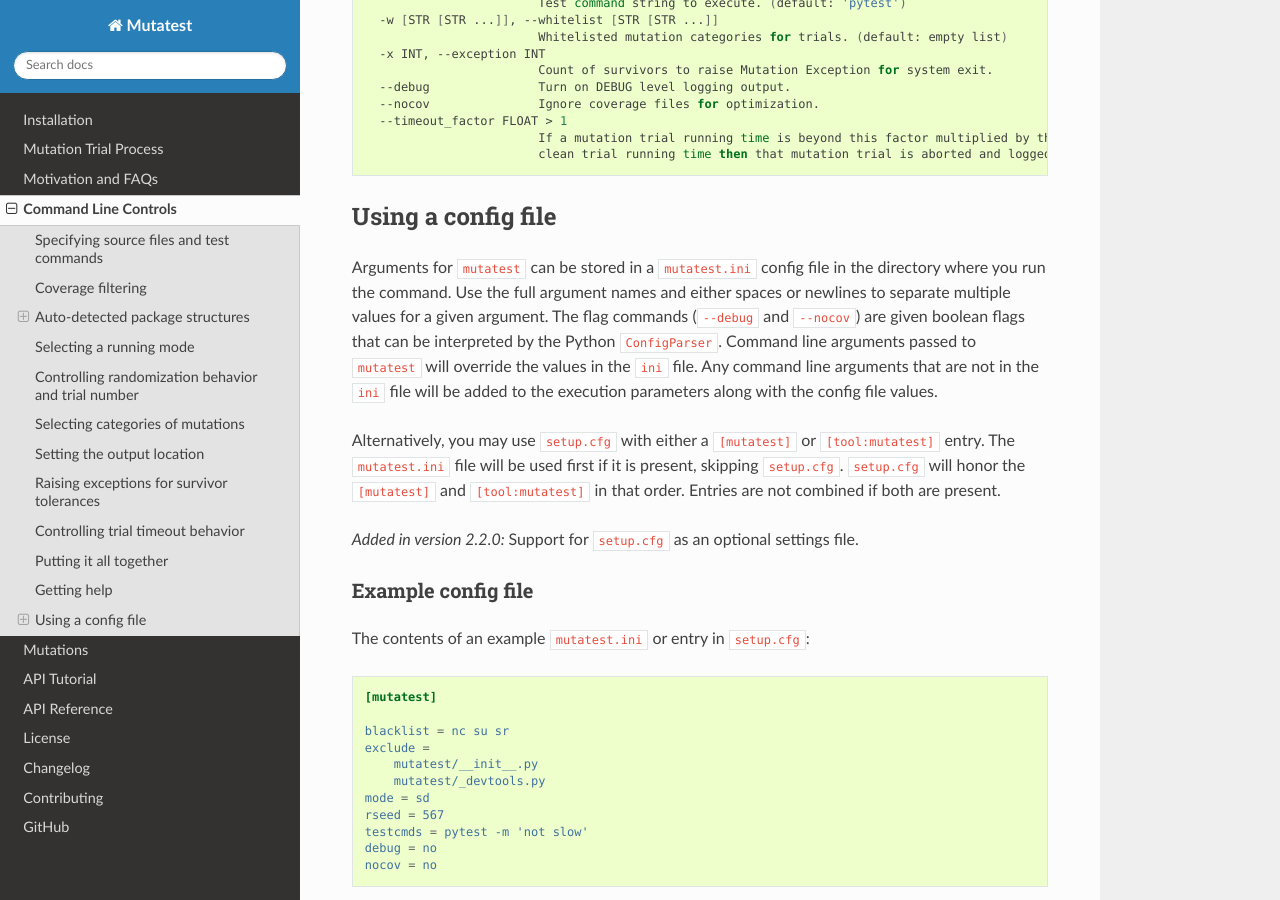
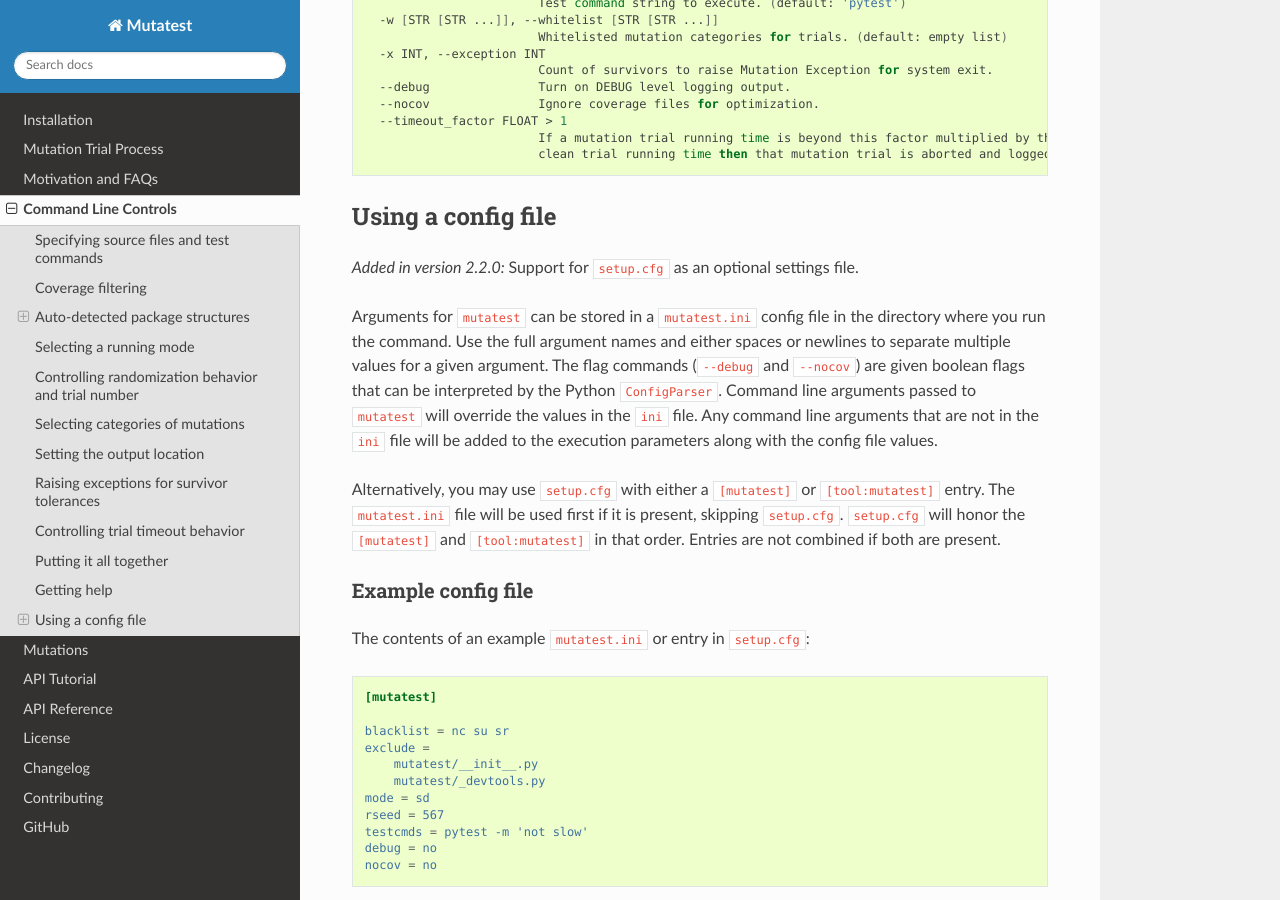
Before and after one commit to EvanKepner/mutatest, a Sphinx documentation site: the page built from docs/commandline.rst, in a window 1280 px wide and 900 px high, scrolled down 6421 px. Built offline with Sphinx 7.4.7 and the Read the Docs theme 2.0.0, drawn with Linux system fonts in a browser that asks for light colours; part of the change alters nothing that is shown.

```diff
--- a/docs/commandline.rst
+++ b/docs/commandline.rst
@@ -368,6 +368,9 @@ Run ``mutatest --help`` to see command line arguments and supported operations:
 Using a config file
 -------------------
 
+.. versionadded:: 2.2.0
+    Support for ``setup.cfg`` as an optional settings file.
+
 Arguments for ``mutatest`` can be stored in a ``mutatest.ini`` config file in the directory where
 you run the command.
 Use the full argument names and either spaces or newlines to separate multiple values for a given
@@ -383,8 +386,6 @@ The ``mutatest.ini`` file will be used first if it is present, skipping ``setup.
 ``setup.cfg`` will honor the ``[mutatest]`` and ``[tool:mutatest]`` in that order.
 Entries are not combined if both are present.
 
-.. versionadded:: 2.2.0
-    Support for ``setup.cfg`` as an optional settings file.
 
 Example config file
 ~~~~~~~~~~~~~~~~~~~
```
